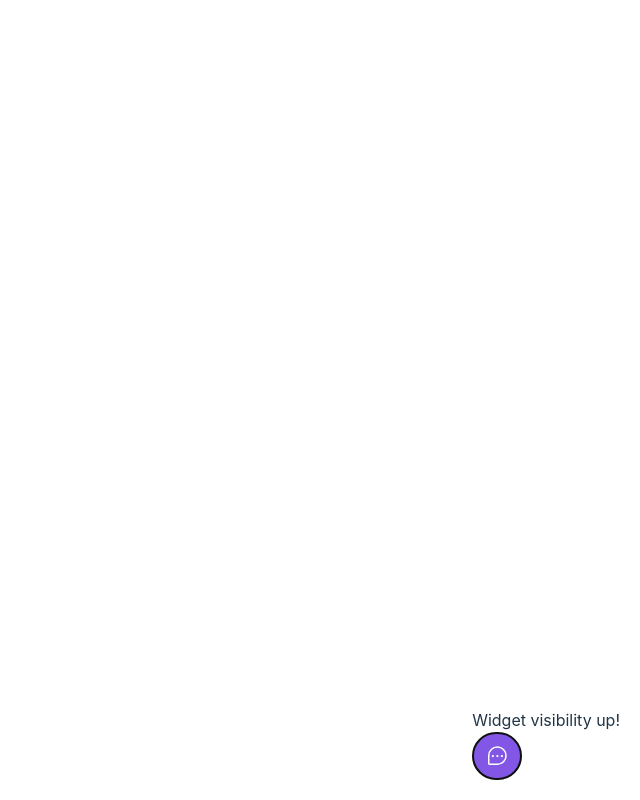
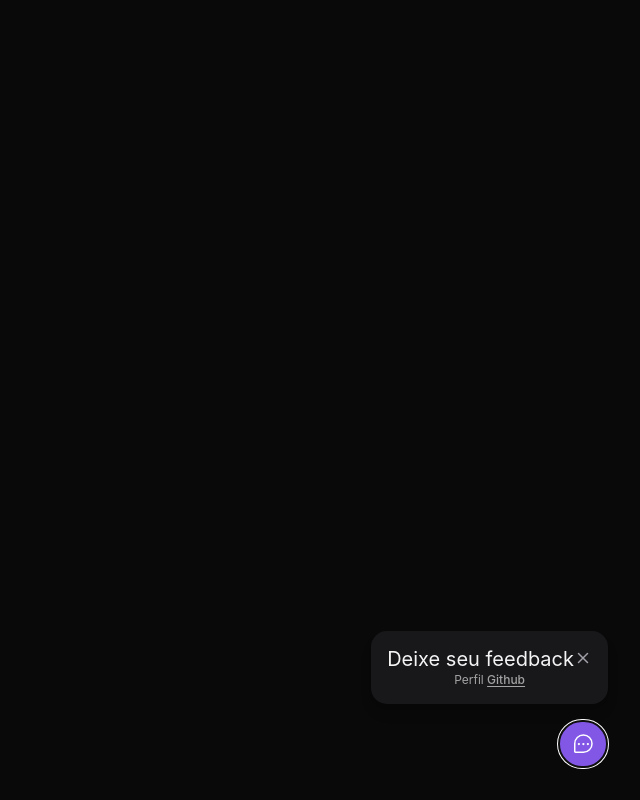
Before and after one commit to JunioBatista/nlw-feedget, a React (Vite) app: page / in a window 1280 px wide. Both pictures are taken after a click on the button "Feedback". Shown: the whole page, without its empty margins (640-1280 px from the left). Built offline with nearby package versions, Linux system fonts and the light colour scheme.

Commit message:
widget form stylesd

```diff
--- /dev/null
+++ b/src/components/CloseButton.tsx
@@ -0,0 +1,11 @@
+import { Popover } from '@headlessui/react'
+import { X } from 'phosphor-react'
+
+export function  CloseButton(){
+    return (
+        <Popover.Button className="top-5 right-5 text-zinc-400 hover:text-zinc-100" title="fechar formulario de feedback">
+            <X weight='bold' className="w-4 h-4" />
+
+        </Popover.Button>
+    )
+}
--- /dev/null
+++ b/src/components/WidgeForm.tsx
@@ -0,0 +1,18 @@
+import { CloseButton } from "./CloseButton";
+
+export function WidgetForm() {
+    return (
+        <div className="bg-zinc-900 p-4 relative rounded-2xl mb-4 flex flex-col items-center shadow-lg w-[calc(100vw-2rem)] md:w-auto">
+            <header>
+                <span className="text-xl leading-6">Deixe seu feedback</span>
+                <CloseButton/>
+            </header>
+
+
+
+            <footer className="text-xs text-neutral-400">
+            Perfil <a className="underline underline-offset-2" href="https://github.com"> Github </a>
+            </footer>
+        </div>
+    )
+}
--- a/src/components/Widget.tsx
+++ b/src/components/Widget.tsx
@@ -1,6 +1,7 @@
 
 import { Popover } from '@headlessui/react'
 import { ChatTeardropDots } from 'phosphor-react'
+import { WidgetForm } from './WidgeForm'
 
 
 
@@ -8,9 +9,11 @@
 
 
     return (
-        <Popover className="absolute bottom-5 right-5">
+        <Popover className="absolute bottom-4 right-4 md:bottom-8 md:right-8 flex flex-col items-end">
 
-             <Popover.Panel> Widget visibility up! </Popover.Panel>
+            <Popover.Panel>
+                <WidgetForm />
+            </Popover.Panel>
 
             <Popover.Button className="bg-brand-500 rounded-full px-3 h-12 text-white flex items-center group" >
                 <ChatTeardropDots className="w-6 h-6"/>
--- a/src/global.css
+++ b/src/global.css
@@ -1,3 +1,7 @@
 @tailwind base;
 @tailwind components;
 @tailwind utilities;
+
+body {
+    @apply bg-[#09090A] text-zinc-100
+}
```
